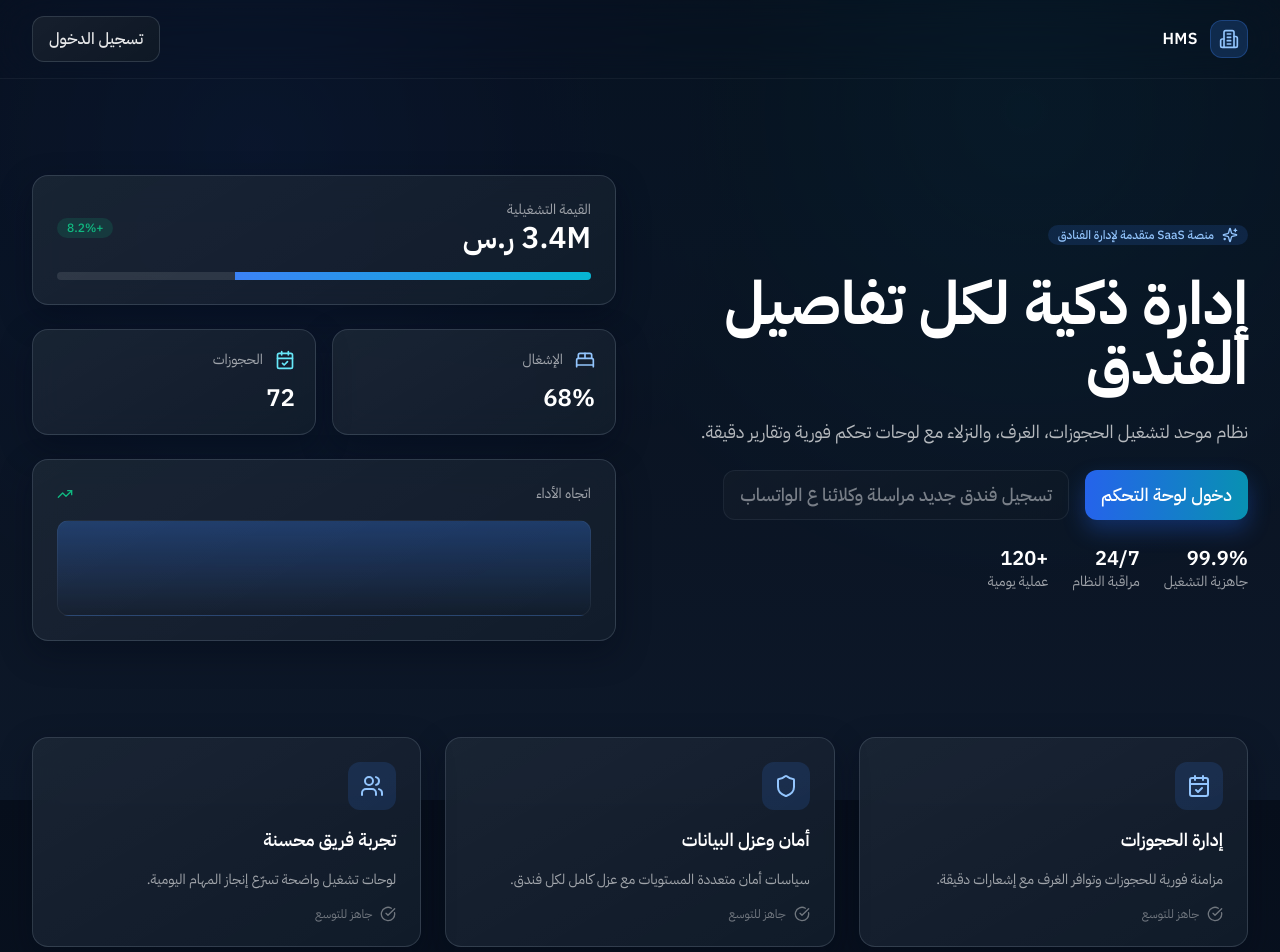
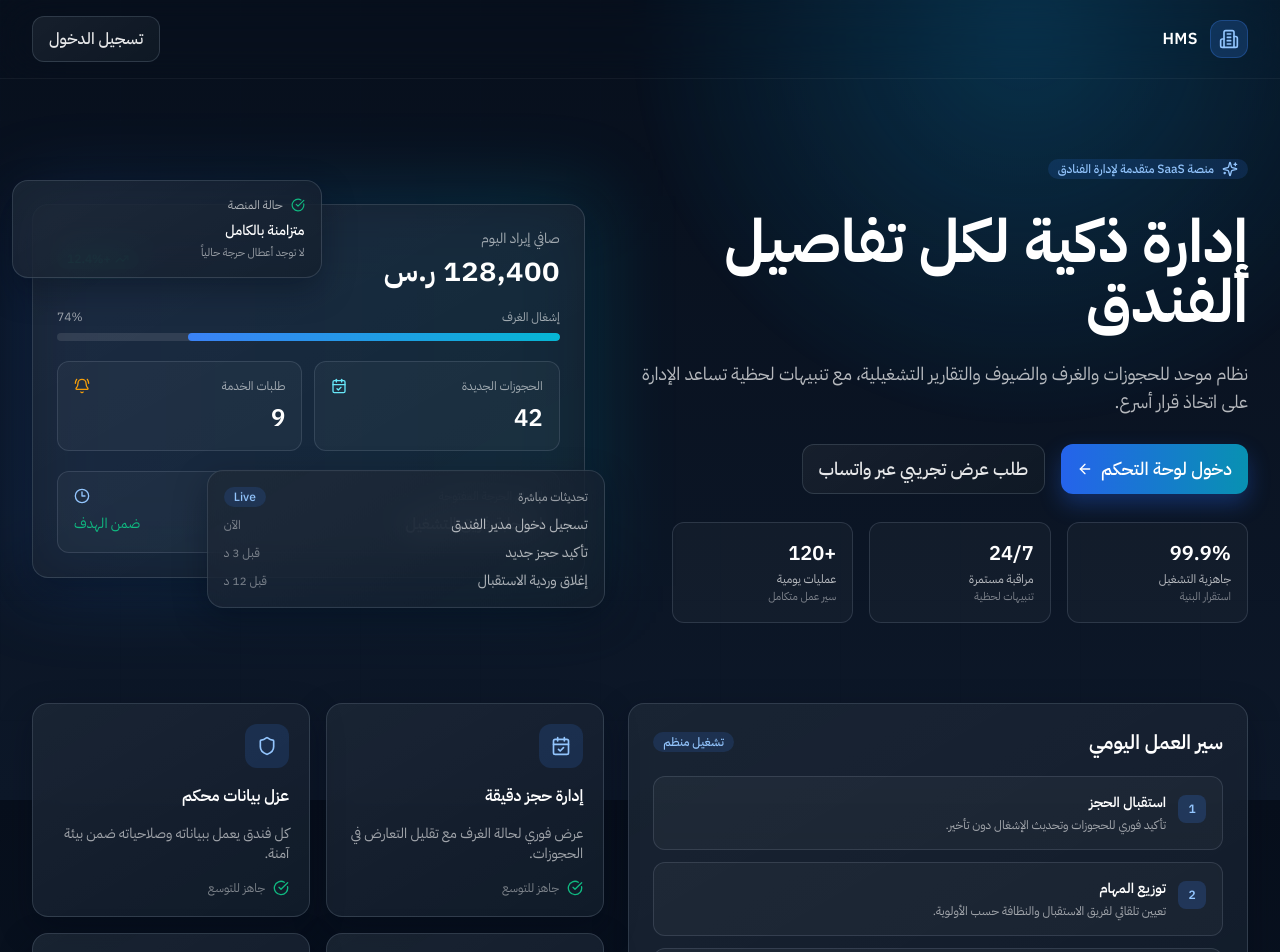
Before and after one commit to mohammedemad618/hotel_mangment, a Next.js app: page / in a window 1280 px wide. Shown: the top 952 px of the page. Built offline with nearby package versions, Linux system fonts and the light colour scheme.

Commit message:
feat(ui): redesign landing page with improved layout and motion

```diff
--- a/src/app/globals.css
+++ b/src/app/globals.css
@@ -442,6 +442,142 @@ body {
   color: rgba(16, 32, 51, 0.2) !important;
 }
 
+.landing-shell {
+  position: relative;
+  overflow: hidden;
+  isolation: isolate;
+}
+
+.landing-shell::before {
+  content: '';
+  position: absolute;
+  width: 52rem;
+  height: 52rem;
+  top: -24rem;
+  right: -10rem;
+  border-radius: 999px;
+  background: radial-gradient(circle, rgba(14, 165, 233, 0.28), transparent 68%);
+  pointer-events: none;
+  z-index: 0;
+  animation: landingGlow 14s ease-in-out infinite;
+}
+
+.landing-shell::after {
+  content: '';
+  position: absolute;
+  width: 44rem;
+  height: 44rem;
+  bottom: -24rem;
+  left: -10rem;
+  border-radius: 999px;
+  background: radial-gradient(circle, rgba(37, 99, 235, 0.24), transparent 70%);
+  pointer-events: none;
+  z-index: 0;
+  animation: landingGlow 18s ease-in-out infinite reverse;
+}
+
+.landing-grid-overlay {
+  position: absolute;
+  inset: 0;
+  background-image:
+    linear-gradient(rgba(148, 163, 184, 0.09) 1px, transparent 1px),
+    linear-gradient(90deg, rgba(148, 163, 184, 0.09) 1px, transparent 1px);
+  background-size: 120px 120px;
+  mask-image: linear-gradient(180deg, rgba(0, 0, 0, 0.55), transparent 80%);
+  pointer-events: none;
+  opacity: 0.28;
+  z-index: 0;
+}
+
+.landing-fade-up {
+  animation: landingFadeUp 0.8s cubic-bezier(0.22, 1, 0.36, 1) both;
+}
+
+.landing-fade-delay {
+  animation-delay: 0.12s;
+}
+
+.landing-scanline {
+  overflow: hidden;
+}
+
+.landing-scanline::after {
+  content: '';
+  position: absolute;
+  inset: 0;
+  background: linear-gradient(120deg, transparent 30%, rgba(56, 189, 248, 0.18), transparent 72%);
+  transform: translateX(-120%);
+  animation: landingScan 5.2s linear infinite;
+  pointer-events: none;
+}
+
+.landing-panel-float {
+  animation: landingFloat 6.8s ease-in-out infinite;
+}
+
+.landing-panel-float-slow {
+  animation: landingFloat 9.2s ease-in-out infinite;
+}
+
+@keyframes landingFadeUp {
+  from {
+    opacity: 0;
+    transform: translateY(18px);
+  }
+
+  to {
+    opacity: 1;
+    transform: translateY(0);
+  }
+}
+
+@keyframes landingScan {
+  to {
+    transform: translateX(120%);
+  }
+}
+
+@keyframes landingFloat {
+  0%,
+  100% {
+    transform: translateY(0);
+  }
+
+  50% {
+    transform: translateY(-8px);
+  }
+}
+
+@keyframes landingGlow {
+  0%,
+  100% {
+    opacity: 0.45;
+    filter: blur(0);
+  }
+
+  50% {
+    opacity: 0.85;
+    filter: blur(3px);
+  }
+}
+
+@media (prefers-reduced-motion: reduce) {
+  .landing-fade-up,
+  .landing-panel-float,
+  .landing-panel-float-slow {
+    animation: none !important;
+  }
+
+  .landing-scanline::after {
+    animation: none !important;
+  }
+
+  .landing-shell::before,
+  .landing-shell::after {
+    animation: none !important;
+  }
+}
+
 /* Print styles */
 .print-only {
   display: none;
--- a/src/app/page.tsx
+++ b/src/app/page.tsx
@@ -7,23 +7,60 @@ import {
     TrendingUp,
     CheckCircle,
     Users,
-    BedDouble,
     CalendarCheck,
+    BellRing,
+    Clock3,
+    BarChart3,
 } from 'lucide-react';
+
+const quickStats = [
+    { label: 'جاهزية التشغيل', value: '99.9%', note: 'استقرار البنية' },
+    { label: 'مراقبة مستمرة', value: '24/7', note: 'تنبيهات لحظية' },
+    { label: 'عمليات يومية', value: '+120', note: 'سير عمل متكامل' },
+];
+
+const operationsFlow = [
+    {
+        title: 'استقبال الحجز',
+        desc: 'تأكيد فوري للحجوزات وتحديث الإشغال دون تأخير.',
+    },
+    {
+        title: 'توزيع المهام',
+        desc: 'تعيين تلقائي لفريق الاستقبال والنظافة حسب الأولوية.',
+    },
+    {
+        title: 'مراجعة الأداء',
+        desc: 'لوحات تقارير مالية وتشغيلية لتقييم اليوم التشغيلي.',
+    },
+];
+
+const coreFeatures = [
+    {
+        icon: CalendarCheck,
+        title: 'إدارة حجز دقيقة',
+        desc: 'عرض فوري لحالة الغرف مع تقليل التعارض في الحجوزات.',
+    },
+    {
+        icon: Shield,
+        title: 'عزل بيانات محكم',
+        desc: 'كل فندق يعمل ببياناته وصلاحياته ضمن بيئة آمنة.',
+    },
+    {
+        icon: Users,
+        title: 'تجربة فريق عملية',
+        desc: 'واجهات واضحة تساعد الفريق على إنجاز المهام بسرعة.',
+    },
+    {
+        icon: BarChart3,
+        title: 'مؤشرات أداء حية',
+        desc: 'متابعة الإيراد والإشغال والتنبيهات من نفس الشاشة.',
+    },
+];
 
 export default function HomePage() {
     return (
-        <main className="min-h-screen">
-            <div className="relative overflow-hidden">
-                <div className="absolute inset-0 opacity-20 pointer-events-none">
-                    <div
-                        className="absolute inset-0"
-                        style={{
-                            backgroundImage:
-                                'radial-gradient(circle at 20% 20%, rgba(37, 99, 235, 0.35), transparent 42%), radial-gradient(circle at 80% 15%, rgba(6, 182, 212, 0.28), transparent 42%)',
-                        }}
-                    />
-                </div>
+        <main className="landing-shell min-h-screen">
+            <div className="landing-grid-overlay" />
 
             <header className="relative z-10 border-b border-white/5 backdrop-blur-xl">
                 <div className="max-w-7xl mx-auto px-4 sm:px-6 lg:px-8 py-4 flex items-center gap-4">
@@ -40,116 +77,180 @@ export default function HomePage() {
                 </div>
             </header>
 
-                <section className="relative z-10 max-w-7xl mx-auto px-4 sm:px-6 lg:px-8 py-16 lg:py-24">
-                    <div className="grid lg:grid-cols-2 gap-12 items-center">
-                        <div className="space-y-6">
+            <section className="relative z-10 max-w-7xl mx-auto px-4 sm:px-6 lg:px-8 py-14 lg:py-20">
+                <div className="grid lg:grid-cols-[1.06fr_0.94fr] gap-10 items-center">
+                    <div className="space-y-7 landing-fade-up">
                         <span className="badge-primary inline-flex items-center gap-2">
                             <Sparkles className="w-4 h-4" />
                             منصة SaaS متقدمة لإدارة الفنادق
                         </span>
+
                         <h1 className="text-4xl sm:text-5xl lg:text-6xl font-bold text-white leading-tight">
                             إدارة ذكية لكل تفاصيل الفندق
                         </h1>
-                            <p className="text-lg text-white/70">
-                                نظام موحد لتشغيل الحجوزات، الغرف، والنزلاء مع لوحات تحكم فورية وتقارير دقيقة.
+
+                        <p className="text-lg text-white/70 max-w-2xl">
+                            نظام موحد للحجوزات والغرف والضيوف والتقارير التشغيلية، مع تنبيهات لحظية تساعد
+                            الإدارة على اتخاذ قرار أسرع.
                         </p>
+
                         <div className="flex flex-col sm:flex-row gap-4">
-                                <Link href="/login" className="btn-primary text-lg px-6 py-3">
+                            <Link
+                                href="/login"
+                                className="btn-primary text-base sm:text-lg px-6 py-3 inline-flex items-center gap-2"
+                            >
                                 دخول لوحة التحكم
+                                <ArrowLeft className="w-4 h-4" />
                             </Link>
-                                <button type="button" disabled className="btn-secondary text-lg px-6 py-3 opacity-70">
-                                    تسجيل فندق جديد مراسلة وكلائنا ع الواتساب
-                                </button>
+                            <a
+                                href="https://wa.me/966500000000"
+                                target="_blank"
+                                rel="noreferrer"
+                                className="btn-secondary text-base sm:text-lg px-6 py-3"
+                            >
+                                طلب عرض تجريبي عبر واتساب
+                            </a>
                         </div>
-                            <div className="flex flex-wrap gap-6 text-sm text-white/60">
+
+                        <div className="grid grid-cols-3 gap-3 sm:gap-4 max-w-xl">
+                            {quickStats.map((stat) => (
+                                <div key={stat.label} className="surface-tile px-4 py-3">
+                                    <p className="text-lg sm:text-xl font-semibold text-white">{stat.value}</p>
+                                    <p className="text-xs text-white/70 mt-1">{stat.label}</p>
+                                    <p className="text-[11px] text-white/45 mt-0.5">{stat.note}</p>
+                                </div>
+                            ))}
+                        </div>
+                    </div>
+
+                    <div className="relative landing-fade-up landing-fade-delay">
+                        <div className="absolute -inset-2 bg-gradient-to-r from-primary-500/20 to-accent-500/20 blur-2xl" />
+
+                        <div className="card p-5 sm:p-6 space-y-5 relative landing-scanline">
+                            <div className="flex items-center justify-between">
                                 <div>
-                                    <p className="text-white text-xl font-semibold">99.9%</p>
-                                    <p>جاهزية التشغيل</p>
+                                    <p className="text-sm text-white/60">صافي إيراد اليوم</p>
+                                    <p className="text-3xl font-semibold text-white mt-1">128,400 ر.س</p>
                                 </div>
-                                <div>
-                                    <p className="text-white text-xl font-semibold">24/7</p>
-                                    <p>مراقبة النظام</p>
+                                <span className="badge-success inline-flex items-center gap-1">
+                                    <TrendingUp className="w-3.5 h-3.5" />
+                                    +12.4%
+                                </span>
                             </div>
-                                <div>
-                                    <p className="text-white text-xl font-semibold">+120</p>
-                                    <p>عملية يومية</p>
+
+                            <div className="space-y-2">
+                                <div className="flex items-center justify-between text-xs text-white/60">
+                                    <span>إشغال الغرف</span>
+                                    <span>74%</span>
+                                </div>
+                                <div className="h-2 rounded-full bg-white/10 overflow-hidden">
+                                    <div className="h-full w-[74%] rounded-full bg-gradient-to-r from-primary-500 to-accent-500" />
+                                </div>
+                            </div>
+
+                            <div className="grid grid-cols-2 gap-3">
+                                <div className="surface-tile p-3">
+                                    <div className="flex items-center justify-between">
+                                        <p className="text-xs text-white/60">الحجوزات الجديدة</p>
+                                        <CalendarCheck className="w-4 h-4 text-accent-300" />
+                                    </div>
+                                    <p className="text-2xl font-semibold text-white mt-2">42</p>
+                                </div>
+                                <div className="surface-tile p-3">
+                                    <div className="flex items-center justify-between">
+                                        <p className="text-xs text-white/60">طلبات الخدمة</p>
+                                        <BellRing className="w-4 h-4 text-warning-500" />
+                                    </div>
+                                    <p className="text-2xl font-semibold text-white mt-2">9</p>
+                                </div>
+                            </div>
+
+                            <div className="surface-tile p-3">
+                                <div className="flex items-center justify-between text-xs text-white/60">
+                                    <span>المهام الحرجة المفتوحة</span>
+                                    <Clock3 className="w-4 h-4 text-primary-300" />
+                                </div>
+                                <div className="flex items-center justify-between mt-2">
+                                    <p className="text-white font-medium">استجابة فريق التشغيل</p>
+                                    <p className="text-success-500 text-sm">ضمن الهدف</p>
                                 </div>
                             </div>
                         </div>
 
-                        <div className="space-y-6">
-                            <div className="card p-6">
+                        <div className="card p-4 absolute -top-6 -left-3 sm:-left-5 w-[56%] hidden sm:block landing-panel-float-slow">
+                            <div className="flex items-center gap-2 text-xs text-white/65 mb-2">
+                                <CheckCircle className="w-3.5 h-3.5 text-success-500" />
+                                حالة المنصة
+                            </div>
+                            <p className="text-sm text-white font-medium">متزامنة بالكامل</p>
+                            <p className="text-[11px] text-white/55 mt-1">لا توجد أعطال حرجة حالياً</p>
+                        </div>
+
+                        <div className="card p-4 absolute -bottom-8 -right-3 sm:-right-5 w-[72%] landing-panel-float">
                             <div className="flex items-center justify-between">
-                                    <div>
-                                        <p className="text-sm text-white/60">القيمة التشغيلية</p>
-                                        <p className="text-3xl font-semibold text-white">3.4M ر.س</p>
+                                <p className="text-xs text-white/60">تحديثات مباشرة</p>
+                                <span className="badge-primary">Live</span>
                             </div>
-                                    <div className="badge-success">+8.2%</div>
+                            <div className="mt-2 space-y-2 text-sm">
+                                <div className="flex items-center justify-between">
+                                    <span className="text-white/70">تسجيل دخول مدير الفندق</span>
+                                    <span className="text-white/45 text-xs">الآن</span>
                                 </div>
-                                <div className="mt-4 h-2 rounded-full bg-white/10 overflow-hidden">
-                                    <div className="h-full w-2/3 bg-gradient-to-r from-primary-500 to-accent-500" />
+                                <div className="flex items-center justify-between">
+                                    <span className="text-white/70">تأكيد حجز جديد</span>
+                                    <span className="text-white/45 text-xs">قبل 3 د</span>
+                                </div>
+                                <div className="flex items-center justify-between">
+                                    <span className="text-white/70">إغلاق وردية الاستقبال</span>
+                                    <span className="text-white/45 text-xs">قبل 12 د</span>
                                 </div>
                             </div>
-                            <div className="grid grid-cols-2 gap-4">
-                                <div className="card p-5">
-                                    <div className="flex items-center gap-3 mb-3">
-                                        <BedDouble className="w-5 h-5 text-primary-300" />
-                                        <p className="text-sm text-white/60">الإشغال</p>
-                                    </div>
-                                    <p className="text-2xl font-semibold text-white">68%</p>
-                                </div>
-                                <div className="card p-5">
-                                    <div className="flex items-center gap-3 mb-3">
-                                        <CalendarCheck className="w-5 h-5 text-accent-300" />
-                                        <p className="text-sm text-white/60">الحجوزات</p>
-                                    </div>
-                                    <p className="text-2xl font-semibold text-white">72</p>
-                                </div>
-                            </div>
-                            <div className="card p-6">
-                                <div className="flex items-center justify-between mb-4">
-                                    <p className="text-sm text-white/60">اتجاه الأداء</p>
-                                    <TrendingUp className="w-4 h-4 text-success-500" />
-                                </div>
-                                <div className="h-24 bg-gradient-to-b from-primary-500/30 to-transparent rounded-xl border border-white/5" />
                         </div>
                     </div>
                 </div>
             </section>
+
+            <section className="relative z-10 max-w-7xl mx-auto px-4 sm:px-6 lg:px-8 pb-24">
+                <div className="grid lg:grid-cols-[1.04fr_0.96fr] gap-6">
+                    <div className="card p-6 landing-fade-up">
+                        <div className="flex items-center justify-between mb-5">
+                            <h2 className="text-xl font-semibold text-white">سير العمل اليومي</h2>
+                            <span className="badge-primary">تشغيل منظم</span>
+                        </div>
+                        <div className="space-y-3">
+                            {operationsFlow.map((step, index) => (
+                                <div
+                                    key={step.title}
+                                    className="surface-tile flex items-start gap-3 p-4 border-white/10"
+                                >
+                                    <div className="min-w-7 h-7 rounded-lg bg-primary-500/20 text-primary-300 text-xs font-semibold flex items-center justify-center mt-0.5">
+                                        {index + 1}
+                                    </div>
+                                    <div>
+                                        <h3 className="text-sm font-semibold text-white">{step.title}</h3>
+                                        <p className="text-xs text-white/60 mt-1">{step.desc}</p>
+                                    </div>
+                                </div>
+                            ))}
+                        </div>
                     </div>
 
-            <section className="relative z-10 max-w-7xl mx-auto px-4 sm:px-6 lg:px-8 pb-24">
-                <div className="grid md:grid-cols-3 gap-6">
-                    {[
-                        {
-                            icon: CalendarCheck,
-                            title: 'إدارة الحجوزات',
-                            desc: 'مزامنة فورية للحجوزات وتوافر الغرف مع إشعارات دقيقة.',
-                        },
-                        {
-                            icon: Shield,
-                            title: 'أمان وعزل البيانات',
-                            desc: 'سياسات أمان متعددة المستويات مع عزل كامل لكل فندق.',
-                        },
-                        {
-                            icon: Users,
-                            title: 'تجربة فريق محسنة',
-                            desc: 'لوحات تشغيل واضحة تسرّع إنجاز المهام اليومية.',
-                        },
-                    ].map((feature) => (
-                        <div key={feature.title} className="card p-6 space-y-4">
+                    <div className="grid sm:grid-cols-2 gap-4">
+                        {coreFeatures.map((feature) => (
+                            <div key={feature.title} className="card p-5 space-y-4 landing-fade-up">
                                 <div className="p-3 rounded-xl bg-primary-500/15 w-fit">
-                                <feature.icon className="w-6 h-6 text-primary-300" />
+                                    <feature.icon className="w-5 h-5 text-primary-300" />
                                 </div>
-                            <h3 className="text-lg font-semibold text-white">{feature.title}</h3>
+                                <h3 className="text-base font-semibold text-white">{feature.title}</h3>
                                 <p className="text-sm text-white/60">{feature.desc}</p>
-                            <div className="flex items-center gap-2 text-xs text-white/40">
-                                <CheckCircle className="w-4 h-4" />
+                                <div className="flex items-center gap-2 text-xs text-white/45">
+                                    <CheckCircle className="w-4 h-4 text-success-500" />
                                     جاهز للتوسع
                                 </div>
                             </div>
                         ))}
                     </div>
+                </div>
             </section>
         </main>
     );
```
Lines whose indentation alone changed are shown as unchanged.
